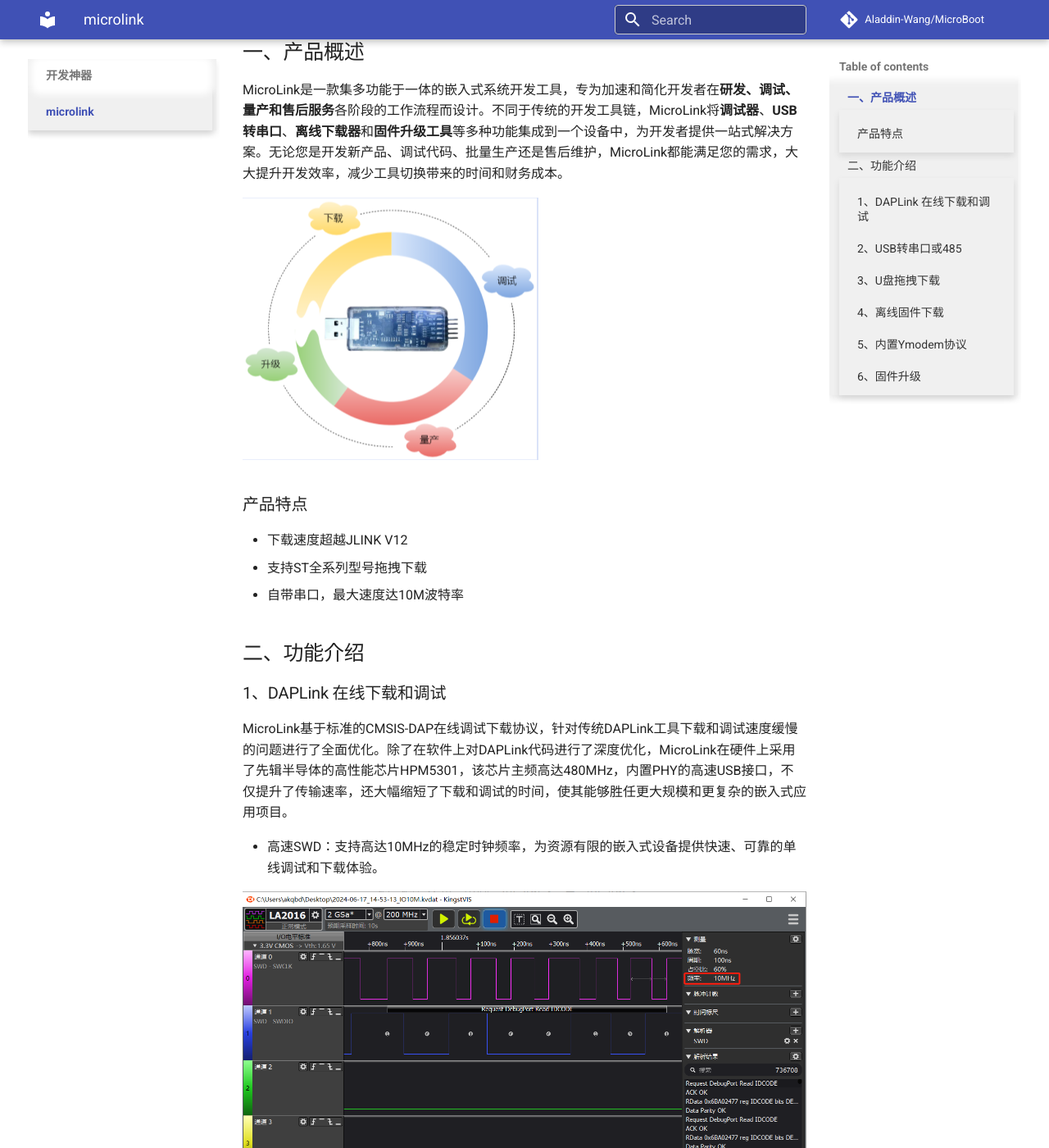
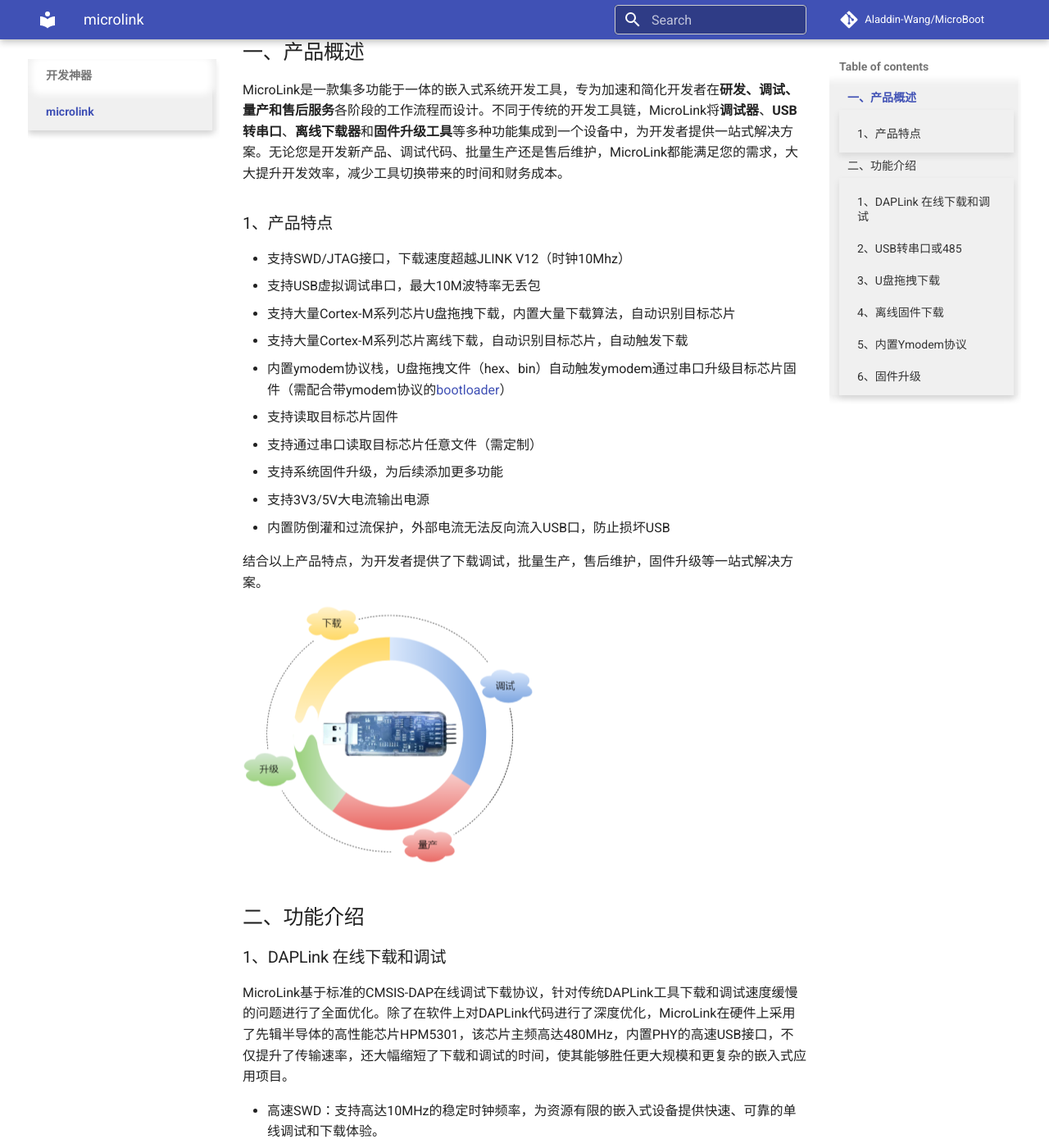
Before and after one commit to Aladdin-Wang/MicroBoot, an MkDocs documentation site: the page built from docs/tools/microlink/microlink.md, in a window 1280 px wide and 1400 px high, scrolled down 224 px. Shown: the whole window at 82% size. Built offline with MkDocs 1.6.1 and Material for MkDocs 9.7.7, drawn with Linux system fonts in a browser that asks for light colours; comment, search, counter and statistics services are not loaded; some of the changed text lies outside the part shown.

Commit message:
fix microlink.md

```diff
--- a/docs/tools/microlink/microlink.md
+++ b/docs/tools/microlink/microlink.md
@@ -6,13 +6,22 @@
 
 MicroLink是一款集多功能于一体的嵌入式系统开发工具，专为加速和简化开发者在**研发、调试、量产和售后服务**各阶段的工作流程而设计。不同于传统的开发工具链，MicroLink将**调试器**、**USB转串口**、**离线下载器**和**固件升级工具**等多种功能集成到一个设备中，为开发者提供一站式解决方案。无论您是开发新产品、调试代码、批量生产还是售后维护，MicroLink都能满足您的需求，大大提升开发效率，减少工具切换带来的时间和财务成本。
 
+### 1、产品特点
+
+- 支持SWD/JTAG接口，下载速度超越JLINK V12（时钟10Mhz）
+- 支持USB虚拟调试串口，最大10M波特率无丢包
+- 支持大量Cortex-M系列芯片U盘拖拽下载，内置大量下载算法，自动识别目标芯片
+- 支持大量Cortex-M系列芯片离线下载，自动识别目标芯片，自动触发下载
+- 内置ymodem协议栈，U盘拖拽文件（hex、bin）自动触发ymodem通过串口升级目标芯片固件（需配合带ymodem协议的[bootloader](https://github.com/Aladdin-Wang/MicroBoot)）
+- 支持读取目标芯片固件
+- 支持通过串口读取目标芯片任意文件（需定制）
+- 支持系统固件升级，为后续添加更多功能
+- 支持3V3/5V大电流输出电源
+- 内置防倒灌和过流保护，外部电流无法反向流入USB口，防止损坏USB
+
+结合以上产品特点，为开发者提供了下载调试，批量生产，售后维护，固件升级等一站式解决方案。
+
 ![](../../images/microlink/MicroLink.png)
-
-### 产品特点
-
-- 下载速度超越JLINK V12
-- 支持ST全系列型号拖拽下载
-- 自带串口，最大速度达10M波特率
 
 ## 二、功能介绍
 
@@ -25,10 +34,6 @@
   ![](../../images/microlink/10M.png)
 
 
-
-
-
-- 高速JTAG：多引脚接口，支持复杂的多核微控制器调试，满足更高的调试需求。
 
 
 
```
Also changed, not shown: docs/images/microlink/MicroLink.png.
